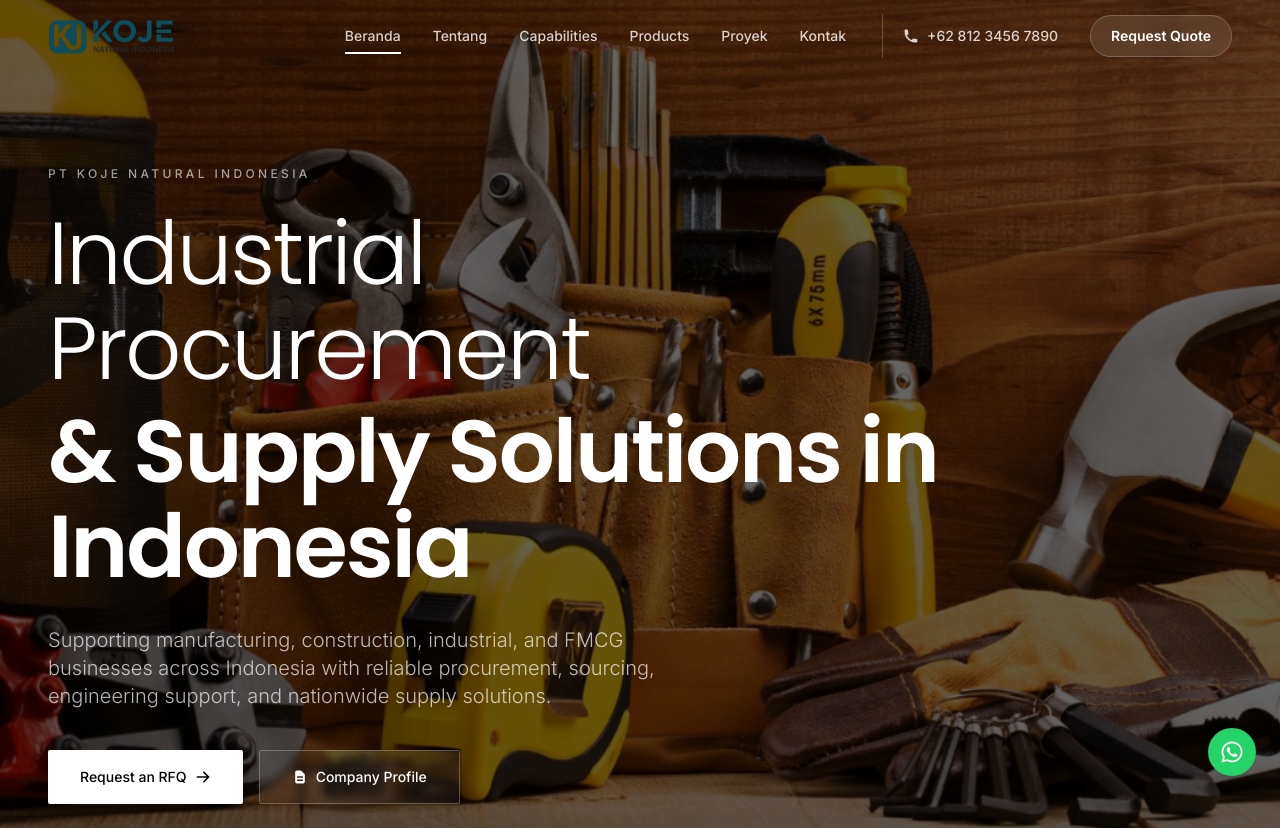
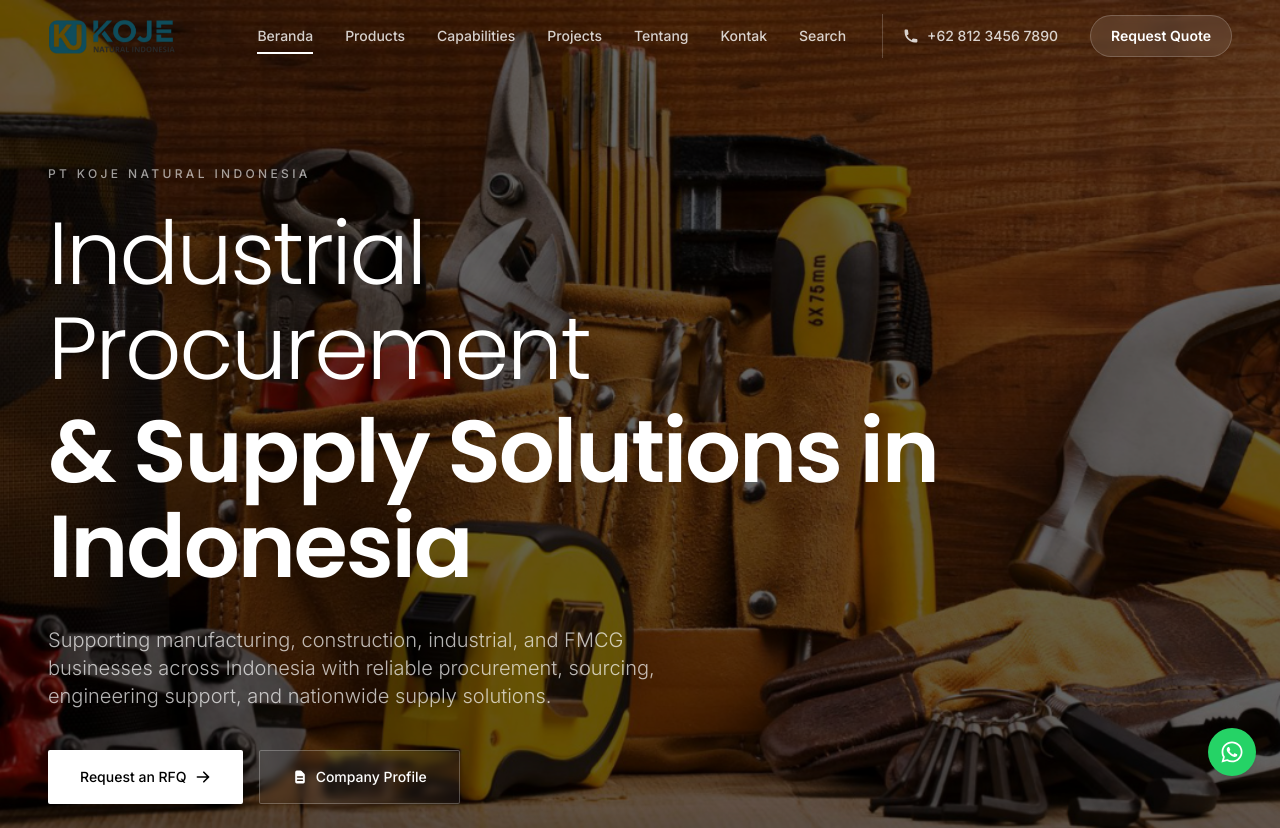
Before and after one commit to herlan-syihabudin/PT.-KOJE-NATURAL-INDONESIA, a Next.js app: page / in a window 1280 px wide. Shown: the top 828 px of the page. Built offline with nearby package versions, Linux system fonts and the light colour scheme.

Commit message:
Reorder Navbar items and update comments

```diff
--- a/src/components/Navbar.tsx
+++ b/src/components/Navbar.tsx
@@ -9,11 +9,12 @@ import { motion, AnimatePresence } from 'framer-motion'
 
 const NAV_ITEMS = [
   { href: '/', label: 'Beranda' },
+  { href: '/products', label: 'Products' },
+  { href: '/capabilities', label: 'Capabilities' },
+  { href: '/projects', label: 'Projects' },
   { href: '/about', label: 'Tentang' },
-  { href: '/capabilities', label: 'Capabilities' },
-  { href: '/products', label: 'Products' },
-  { href: '/projects', label: 'Proyek' },
   { href: '/contact', label: 'Kontak' },
+  { href: '/search', label: 'Search' },
 ]
 
 const LOGO_SRC = '/images/logo/koje_16_jun_-removebg-preview.png'
@@ -242,7 +243,7 @@ export default function Navbar() {
                 </a>
               </div>
 
-              {/* REQUEST QUOTE */}
+              {/* Request RFQ */}
 
               <Link
                 href="/contact"
```
